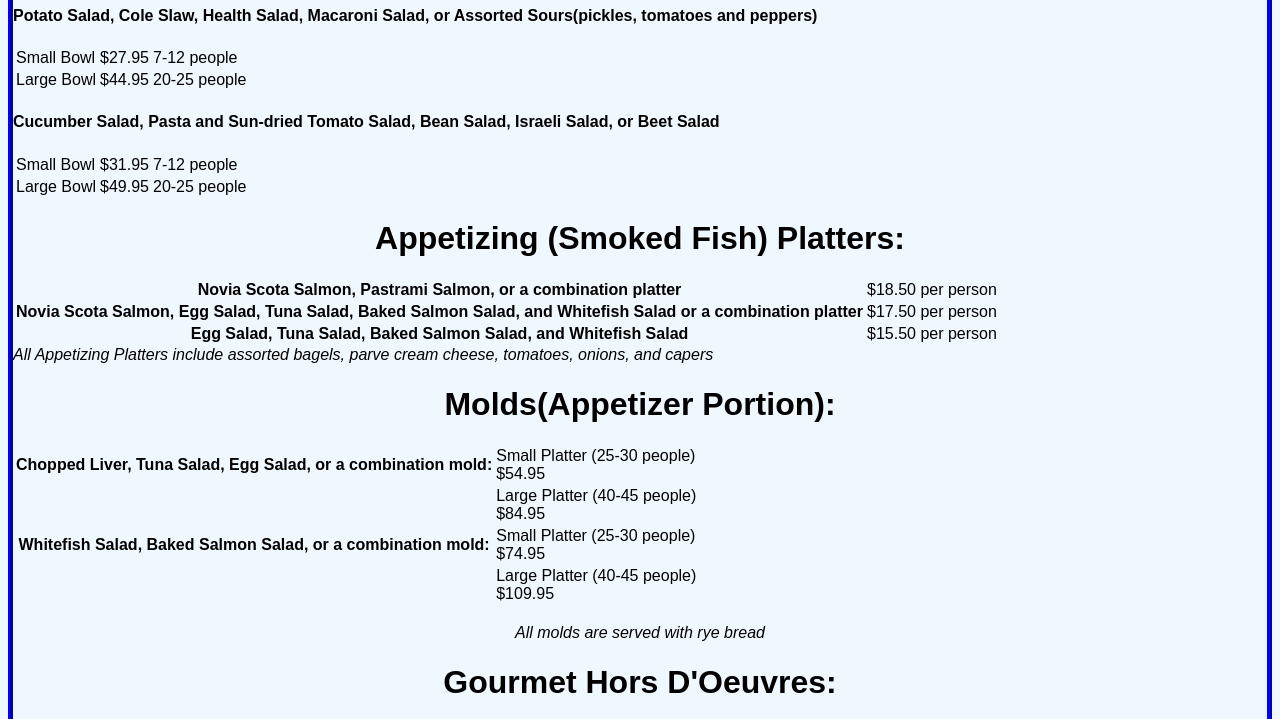
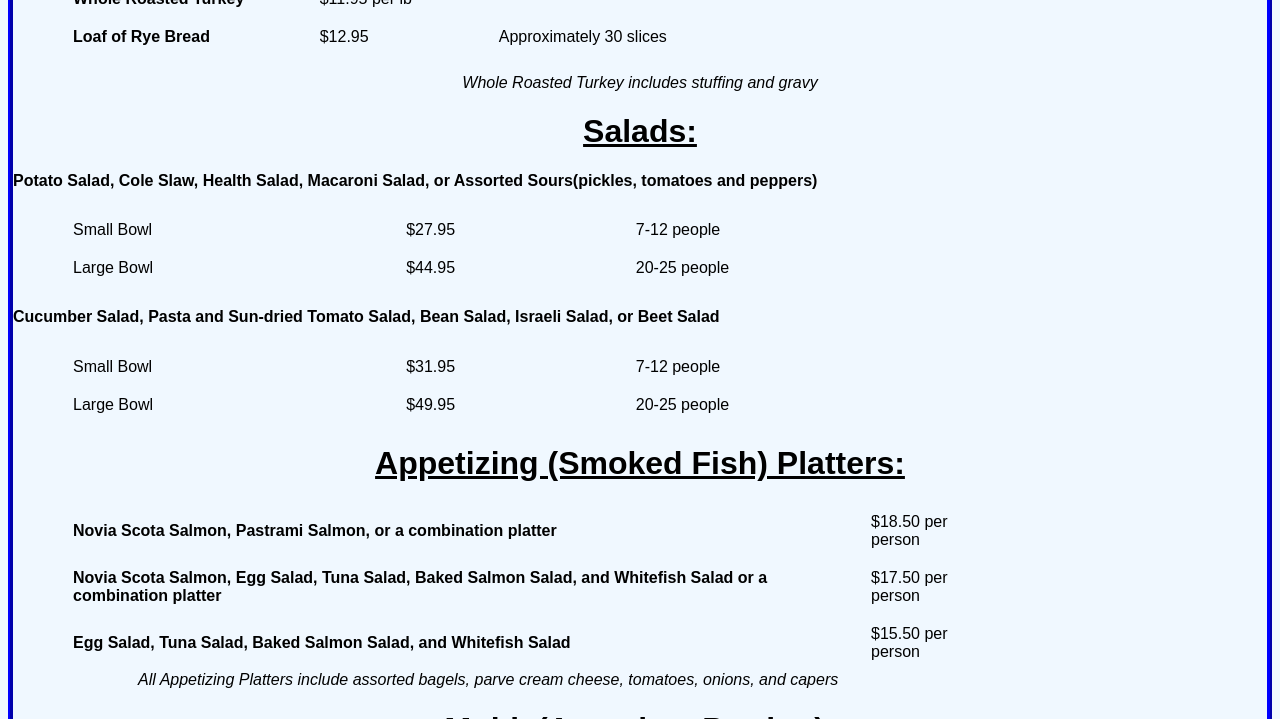
Before and after one commit to eabu/eabu.github.io, a plain HTML site: page black_goose/Catering.htm in a window 1280 px wide. Shown: the part 613-1332 px from the top of the page. Drawn offline with Linux system fonts and the light colour scheme.

Commit message:
Update Catering.htm

```diff
--- a/black_goose/Catering.htm
+++ b/black_goose/Catering.htm
@@ -51,6 +51,21 @@
                 font-family: cursive;
                 color: darkblue;
 
+            }
+	    table {
+       		border-collapse: collapse;
+        	margin-left: 50px;
+       	        width: 75%;
+   	    }
+            em {
+                margin-left: 125px;
+            }
+            h1 {
+                text-decoration: underline;
+    	    }
+            td, th {
+                padding: 10px;
+                text-align: left;
             }
         </style>
 
```
